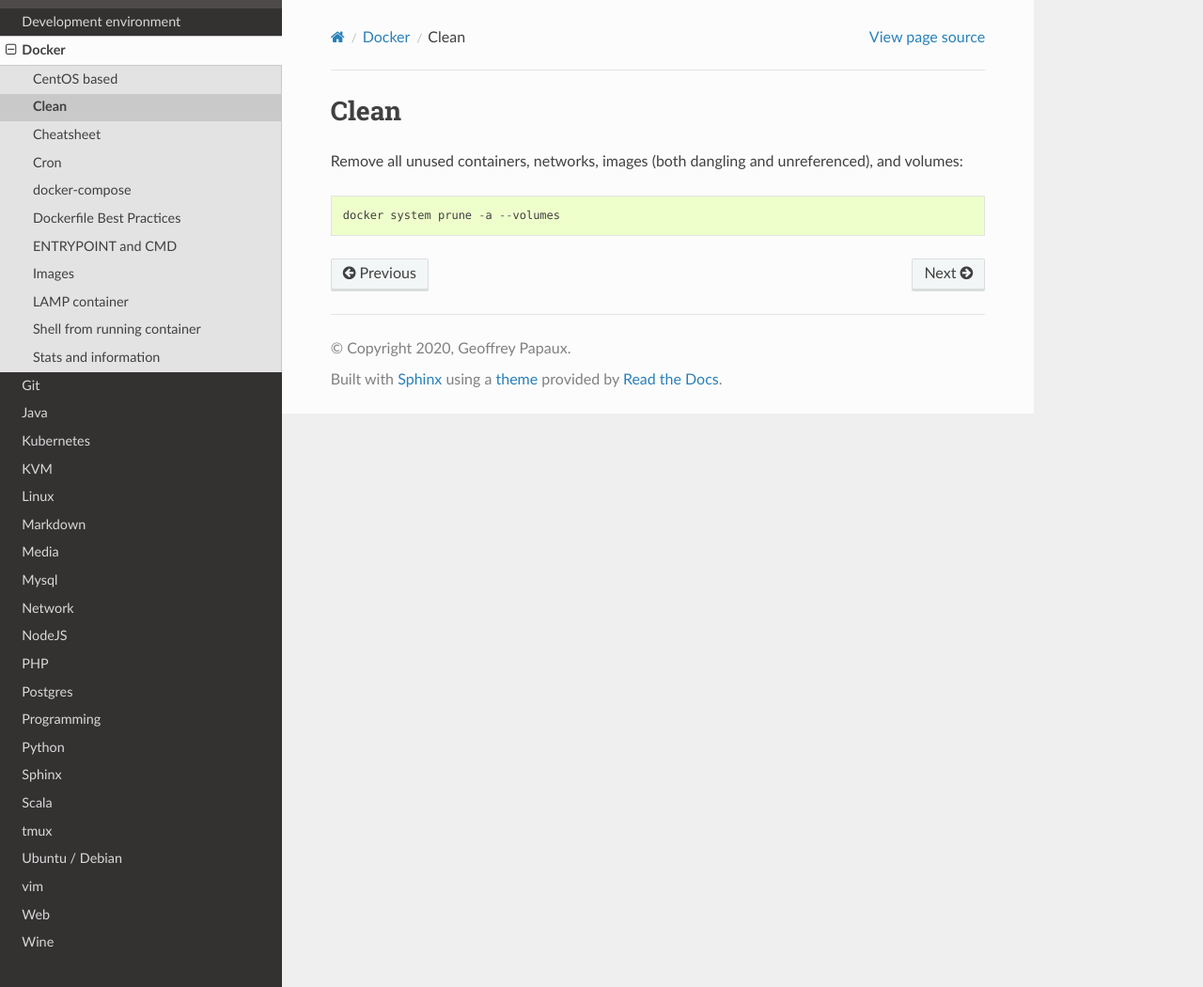
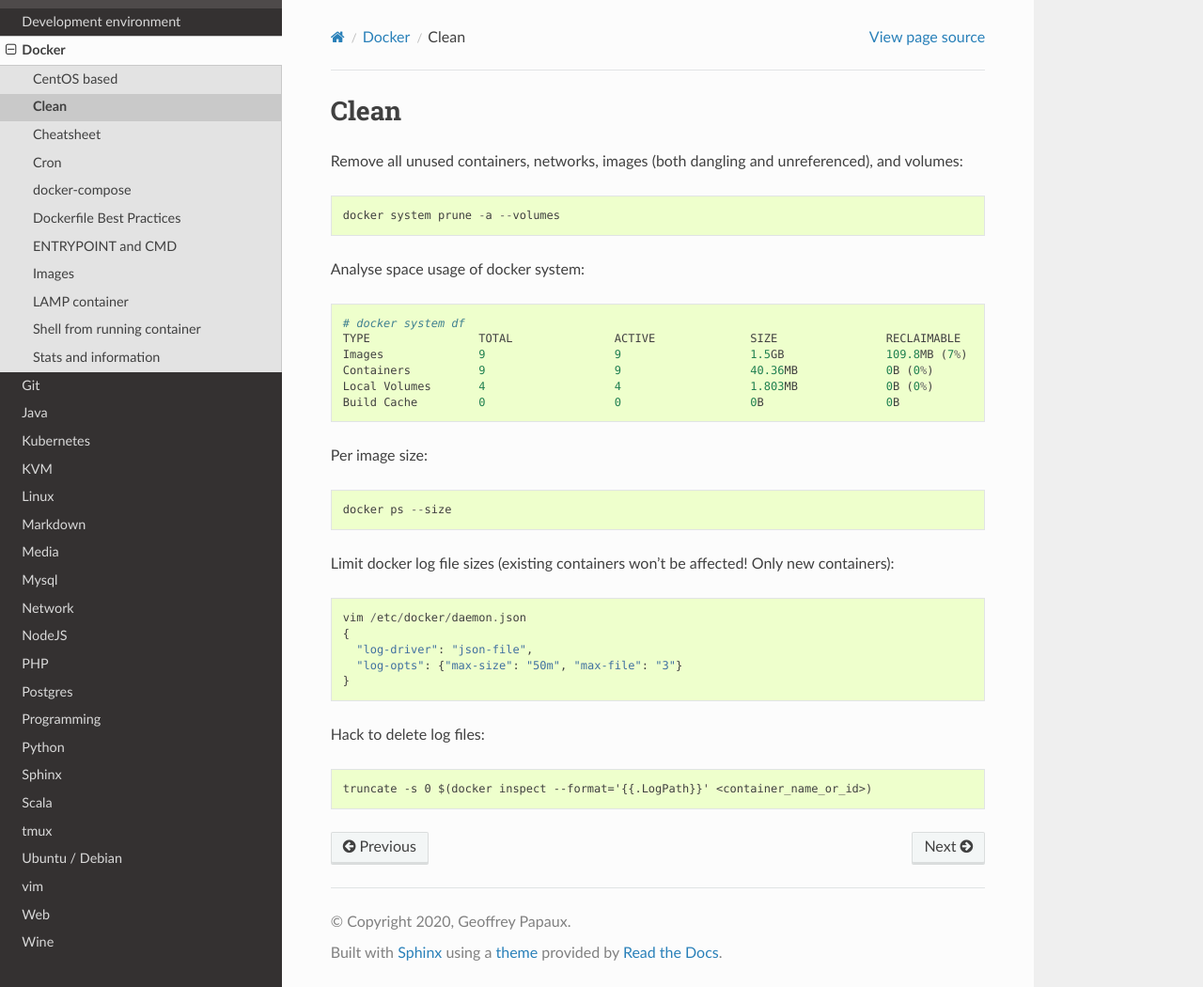
Before and after one commit to papaux/til, a Sphinx documentation site: the page built from source/docker/clean.rst, in a window 1280 px wide and 1050 px high. Shown: the whole window at 94% size. Built offline with Sphinx 7.4.7 and the Read the Docs theme 2.0.0, drawn with Linux system fonts in a browser that asks for light colours; pages that are not in the unit, such as notebooks, are missing from menus.

Commit message:
docker: reclaiming disk space

```diff
--- a/source/docker/clean.rst
+++ b/source/docker/clean.rst
@@ -4,3 +4,28 @@ Clean
 Remove all unused containers, networks, images (both dangling and unreferenced), and volumes::
 
   docker system prune -a --volumes
+
+Analyse space usage of docker system::
+
+  # docker system df
+  TYPE                TOTAL               ACTIVE              SIZE                RECLAIMABLE
+  Images              9                   9                   1.5GB               109.8MB (7%)
+  Containers          9                   9                   40.36MB             0B (0%)
+  Local Volumes       4                   4                   1.803MB             0B (0%)
+  Build Cache         0                   0                   0B                  0B
+
+Per image size::
+
+  docker ps --size
+
+Limit docker log file sizes (existing containers won't be affected! Only new containers)::
+
+  vim /etc/docker/daemon.json
+  {
+    "log-driver": "json-file",
+    "log-opts": {"max-size": "50m", "max-file": "3"}
+  }
+
+Hack to delete log files::
+
+  truncate -s 0 $(docker inspect --format='{{.LogPath}}' <container_name_or_id>)
```
